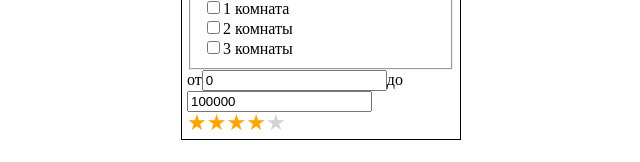
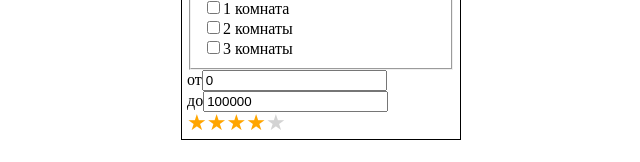
Before and after one commit to Frayz17/house-selling-app, a React (Create React App) app: page / in a window 1280 px wide. Shown: the part 150-312 px from the top of the page, without its empty margins (69-709 px from the left). Built offline with nearby package versions, Linux system fonts and the light colour scheme; no server answers.

Commit message:
Connect FiltersList and HouseList components

```diff
--- a/src/App.js
+++ b/src/App.js
@@ -1,18 +1,117 @@
-import React from 'react'
+import React, { useState } from 'react'
 import HousesList from './components/house/HousesList'
+
 import FiltersList from './components/filters/FiltersList'
+
 import styled from 'styled-components'
 
 export default function App () {
+  const [currencies, setCurrencies] = useState({
+    currencyList: [
+      'uah',
+      'usd',
+      'eur'
+    ],
+    currencySelected: 'uah'
+  })
+
+  const [rooms, setRooms] = useState([
+    { id: '1', numberOfRooms: 'all', selected: true },
+    { id: '2', numberOfRooms: 1, selected: false },
+    { id: '3', numberOfRooms: 2, selected: false },
+    { id: '4', numberOfRooms: 3, selected: false }
+  ])
+
+  const [price, setPrice] = useState({
+    start: 0,
+    end: 100000
+  })
+
+  const [rating, setRating] = useState({
+    value: 4,
+    min: 1,
+    max: 5
+  })
+
+  const handlerCurrencySelection = (currency) => () => {
+    setCurrencies(prevState => {
+      const updatedValues = {
+        currencySelected: currency
+      }
+      return { ...prevState, ...updatedValues }
+    })
+  }
+
+  const handlerRoomsSelection = (id) => () => {
+    setRooms(prevState => {
+      const updatedRoom = prevState.map(room => {
+        if (room.id === id) {
+          room.selected = !room.selected
+        }
+        return room
+      })
+
+      return updatedRoom
+    })
+  }
+
+  const handlerRatingChange = value => () => {
+    setRating(prevState => {
+      return {
+        ...prevState,
+        value
+      }
+    })
+  }
+
+  const handlerSetPriceStart = event => {
+    let value = event.target.value
+    if (value >= 0) {
+      setPrice(prevState => {
+        return {
+          ...prevState,
+          start: value
+        }
+      })
+    }
+  }
+
+  const handlerSetPriceEnd = event => {
+    let value = event.target.value
+    if (value <= 100000) {
+      setPrice(prevState => {
+        return {
+          ...prevState,
+          end: value
+        }
+      })
+    }
+  }
+
   return (
     <Container>
 
       <FiltersListWrapper>
-        <FiltersList />
+        <FiltersList
+          currencies={currencies}
+          rooms={rooms}
+          price={price}
+          rating={rating}
+          handlerCurrencySelection={handlerCurrencySelection}
+          handlerRoomsSelection={handlerRoomsSelection}
+          handlerSetPriceEnd={handlerSetPriceEnd}
+          handlerSetPriceStart={handlerSetPriceStart}
+          handlerRatingChange={handlerRatingChange}
+        />
       </FiltersListWrapper>
 
       <HousesListWrapper>
-        <HousesList />
+        <HousesList
+          currencies={currencies}
+          rooms={rooms}
+          price={price}
+          rating={rating}
+        />
       </HousesListWrapper>
 
     </Container>
--- a/src/components/filters/FiltersList.js
+++ b/src/components/filters/FiltersList.js
@@ -1,94 +1,24 @@
-import React, { useState } from 'react'
+import React from 'react'
+
 import CurrencyList from './currencies/CurrencyList'
 import RoomsList from './rooms/RoomsList'
 import Price from './price/Price'
 import Rating from './rating/Rating'
 
+import PropTypes from 'prop-types'
 import styled from 'styled-components'
 
-export default function HousesFilter () {
-  const [currencies, setCurrencies] = useState({
-    currencyList: [
-      'uah',
-      'usd',
-      'eur'
-    ],
-    currencySelected: 'uah'
-  })
-
-  const [rooms, setRooms] = useState([
-    { id: '1', numberOfRooms: 'all', selected: true },
-    { id: '2', numberOfRooms: 1, selected: false },
-    { id: '3', numberOfRooms: 2, selected: false },
-    { id: '4', numberOfRooms: 3, selected: false }
-  ])
-
-  const [price, setPrice] = useState({
-    start: 0,
-    end: 100000
-  })
-
-  const [rating, setRating] = useState({
-    value: 4,
-    min: 1,
-    max: 5
-  })
-
-  const handlerCurrencySelection = (currency) => () => {
-    setCurrencies(prevState => {
-      const updatedValues = {
-        currencySelected: currency
-      }
-      return { ...prevState, ...updatedValues }
-    })
-  }
-
-  const handlerRoomsSelection = (id) => () => {
-    setRooms(prevState => {
-      const updatedRoom = prevState.map(room => {
-        if (room.id === id) {
-          room.selected = !room.selected
-        }
-        return room
-      })
-
-      return updatedRoom
-    })
-  }
-
-  const handlerRatingChange = value => () => {
-    setRating(prevState => {
-      return {
-        ...prevState,
-        value
-      }
-    })
-  }
-
-  const handlerSetPriceStart = event => {
-    let value = event.target.value
-    if (value >= 0) {
-      setPrice(prevState => {
-        return {
-          ...prevState,
-          start: value
-        }
-      })
-    }
-  }
-
-  const handlerSetPriceEnd = event => {
-    let value = event.target.value
-    if (value <= 100000) {
-      setPrice(prevState => {
-        return {
-          ...prevState,
-          end: value
-        }
-      })
-    }
-  }
-
+export default function FiltersList ({
+  currencies,
+  rooms,
+  price,
+  rating,
+  handlerCurrencySelection,
+  handlerRoomsSelection,
+  handlerSetPriceEnd,
+  handlerSetPriceStart,
+  handlerRatingChange
+}) {
   return (
     <Container>
       <CurrencyList
@@ -118,6 +48,19 @@ export default function HousesFilter () {
   )
 }
 
+FiltersList.prototypes = {
+  currencies: PropTypes.object.isRequired,
+  rooms: PropTypes.array.isRequired,
+  price: PropTypes.object.isRequired,
+  rating: PropTypes.object.isRequired,
+
+  handlerCurrencySelection: PropTypes.func.isRequired,
+  handlerRoomsSelection: PropTypes.func.isRequired,
+  handlerSetPriceEnd: PropTypes.func.isRequired,
+  handlerSetPriceStart: PropTypes.func.isRequired,
+  handlerRatingChange: PropTypes.func.isRequired
+}
+
 const Container = styled.div`
   border: 1px solid black;
   margin: 10px;
--- a/src/components/filters/price/Price.js
+++ b/src/components/filters/price/Price.js
@@ -5,18 +5,22 @@ import styled from 'styled-components'
 export default function Price ({ start, end, handlerSetPriceStart, handlerSetPriceEnd }) {
   return (
     <div>
-      <label>
+      <LabelBox>
         от
         <input type='number' onChange={handlerSetPriceStart} value={start} />
-      </label>
+      </LabelBox>
 
-      <label>
+      <LabelBox>
         до
         <input type='number' onChange={handlerSetPriceEnd} value={end} />
-      </label>
+      </LabelBox>
     </div>
   )
 }
+
+const LabelBox = styled.label`
+  display: inline-block;
+`
 
 Price.prototypes = {
   start: PropTypes.number.isRequired,
--- a/src/components/house/HousesList.js
+++ b/src/components/house/HousesList.js
@@ -1,8 +1,16 @@
 import React, { useState, useEffect } from 'react'
+
 import axios from 'axios'
 import House from './House'
 
-export default function HousesList () {
+import PropTypes from 'prop-types'
+
+export default function HousesList ({
+  currencies,
+  rooms,
+  price,
+  rating
+}) {
   const [houses, setHouses] = useState([])
 
   useEffect(() => {
@@ -26,3 +34,10 @@ export default function HousesList () {
     </div>
   )
 }
+
+HousesList.prototypes = {
+  currencies: PropTypes.object.isRequired,
+  rooms: PropTypes.array.isRequired,
+  price: PropTypes.object.isRequired,
+  rating: PropTypes.object.isRequired
+}
```
Also changed, not shown: 1 other file (tests, documents, lock files or other folders).
